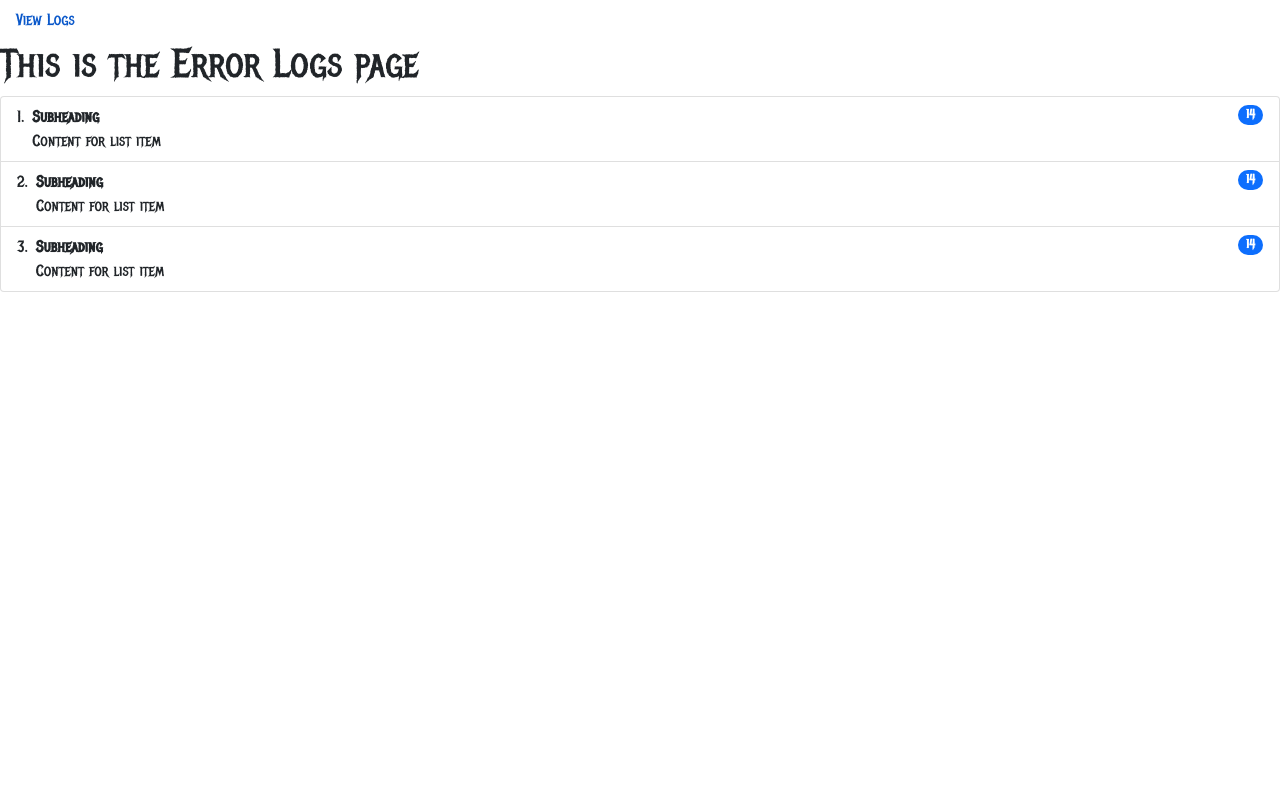
After one commit to KMNR/KMNRautomation, a Flask app: page /error_logs in a window 1280 px wide. The commit adds this page. Run offline with Flask 2, Linux system fonts and the light colour scheme.

Commit message:
basic frontend

```diff
--- a/frontend/app.py
+++ b/frontend/app.py
@@ -1,5 +1,4 @@
 from flask import Flask, render_template
-
 app = Flask(__name__)
 
 @app.route("/")
@@ -9,3 +8,32 @@ def landing_page():
 @app.route("/admin")
 def admin():
     return render_template('landing_page.html', page_name="Automation Admin")
+
+
+@app.route("/playlists")
+def playlists():
+    return render_template('playlists.html', page_name="Playlists")
+
+@app.route("/programming")
+def programming():
+    return render_template('programming.html', page_name="Programming")
+
+@app.route("/logging")
+def logging():
+    return render_template('logging.html', page_name="View Logs")
+
+
+@app.route("/song_logs")
+def songlogs():
+    return render_template('logging_templates/song_logs.html', page_name="Song Logs")
+
+@app.route("/error_logs")
+def errorlogs():
+    return render_template('logging_templates/error_logs.html', page_name="Error Logs")
+
+@app.route("/playlist_logs")
+def playlistlogs():
+    return render_template('logging_templates/playlist_logs.html', page_name="Playlist Logs")
+
+if __name__ == '__main__':
+    app.run(debug=True)
--- /dev/null
+++ b/frontend/templates/layout.html
@@ -0,0 +1,28 @@
+<!DOCSTYPE html>
+<html lang="en">
+<head>
+	<meta charset="UTF-8">
+	<meta name="viewport" content="width=device-width, initial-scale=1, shrink-to-fit=no">
+	<link href="https://cdn.jsdelivr.net/npm/bootstrap@5.1.3/dist/css/bootstrap.min.css" rel="stylesheet" integrity="sha384-1BmE4kWBq78iYhFldvKuhfTAU6auU8tT94WrHftjDbrCEXSU1oBoqyl2QvZ6jIW3" crossorigin="anonymous">
+    <script src="https://cdn.jsdelivr.net/npm/bootstrap@5.1.3/dist/js/bootstrap.bundle.min.js" integrity="sha384-ka7Sk0Gln4gmtz2MlQnikT1wXgYsOg+OMhuP+IlRH9sENBO0LRn5q+8nbTov4+1p" crossorigin="anonymous"></script>
+
+
+    <link rel="preconnect" href="https://fonts.googleapis.com">
+    <link rel="preconnect" href="https://fonts.gstatic.com" crossorigin>
+    <link href="https://fonts.googleapis.com/css2?family=Metal+Mania&display=swap" rel="stylesheet">
+
+    <style>
+        body, head, div, p{
+            font-family: 'Metal Mania', cursive;
+        }
+    </style>
+
+</head>
+
+<body>
+
+        <Title> {{page_name}}</title>
+        {% block content %}{% endblock %}
+
+</body>
+</html>
--- /dev/null
+++ b/frontend/templates/logging_templates/error_logs.html
@@ -0,0 +1,31 @@
+{% extends "layout.html" %}
+{% block content %}
+	<a class="nav-link" href="/logging">View Logs</a>
+	<h1> This is the {{page_name}} page</h1>
+
+
+	<ol class="list-group list-group-numbered">
+		<li class="list-group-item d-flex justify-content-between align-items-start">
+		  <div class="ms-2 me-auto">
+			<div class="fw-bold">Subheading</div>
+			Content for list item
+		  </div>
+		  <span class="badge bg-primary rounded-pill">14</span>
+		</li>
+		<li class="list-group-item d-flex justify-content-between align-items-start">
+		  <div class="ms-2 me-auto">
+			<div class="fw-bold">Subheading</div>
+			Content for list item
+		  </div>
+		  <span class="badge bg-primary rounded-pill">14</span>
+		</li>
+		<li class="list-group-item d-flex justify-content-between align-items-start">
+		  <div class="ms-2 me-auto">
+			<div class="fw-bold">Subheading</div>
+			Content for list item
+		  </div>
+		  <span class="badge bg-primary rounded-pill">14</span>
+		</li>
+	  </ol>
+
+{% endblock %}
--- /dev/null
+++ b/frontend/templates/programming.html
@@ -0,0 +1,6 @@
+{% extends "layout.html" %}
+{% block content %}
+	<a class="nav-link" href="/">KMNR Automation</a>
+	<h1> This is the {{page_name}} page</h1>
+
+{% endblock %}
```
Also changed, not shown: frontend/templates/landing_page.html (+20 -10 lines), frontend/templates/logging.html (added, +18 -0 lines), frontend/templates/logging_templates/playlist_logs.html (added, +31 -0 lines), frontend/templates/logging_templates/song_logs.html (added, +28 -0 lines), frontend/templates/playlists.html (added, +46 -0 lines), frontend/static/background_image.jpg (added), 1 other file.
